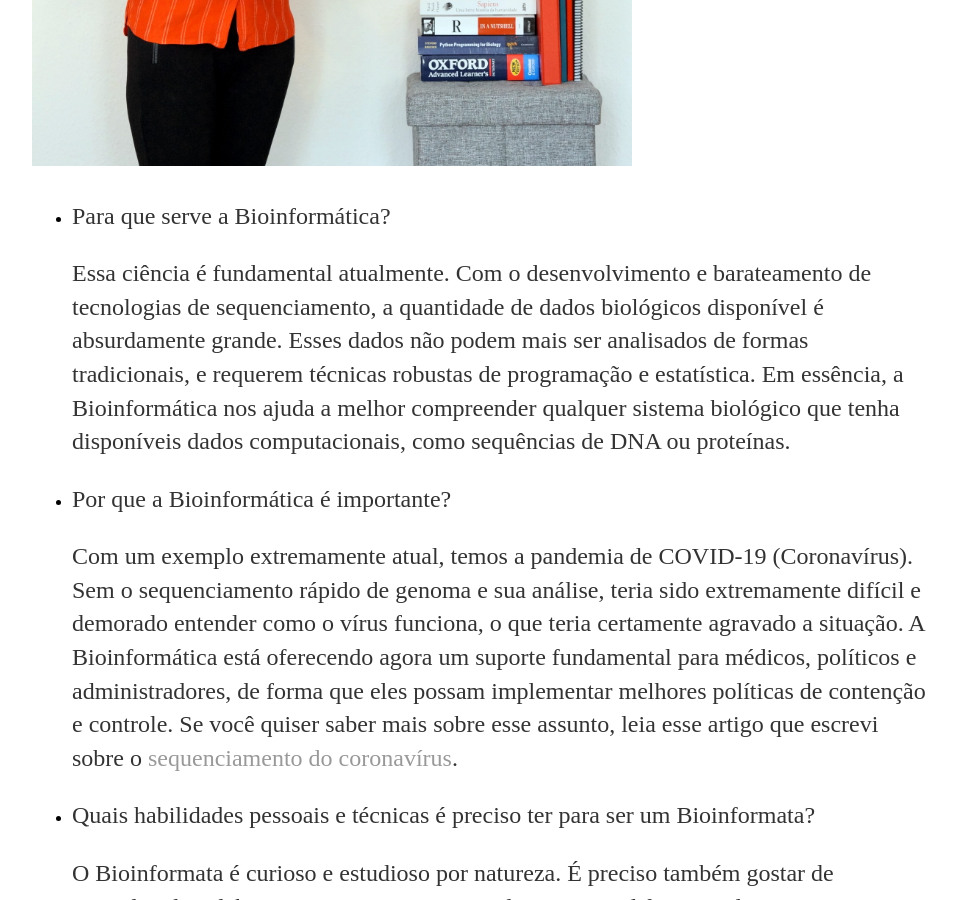
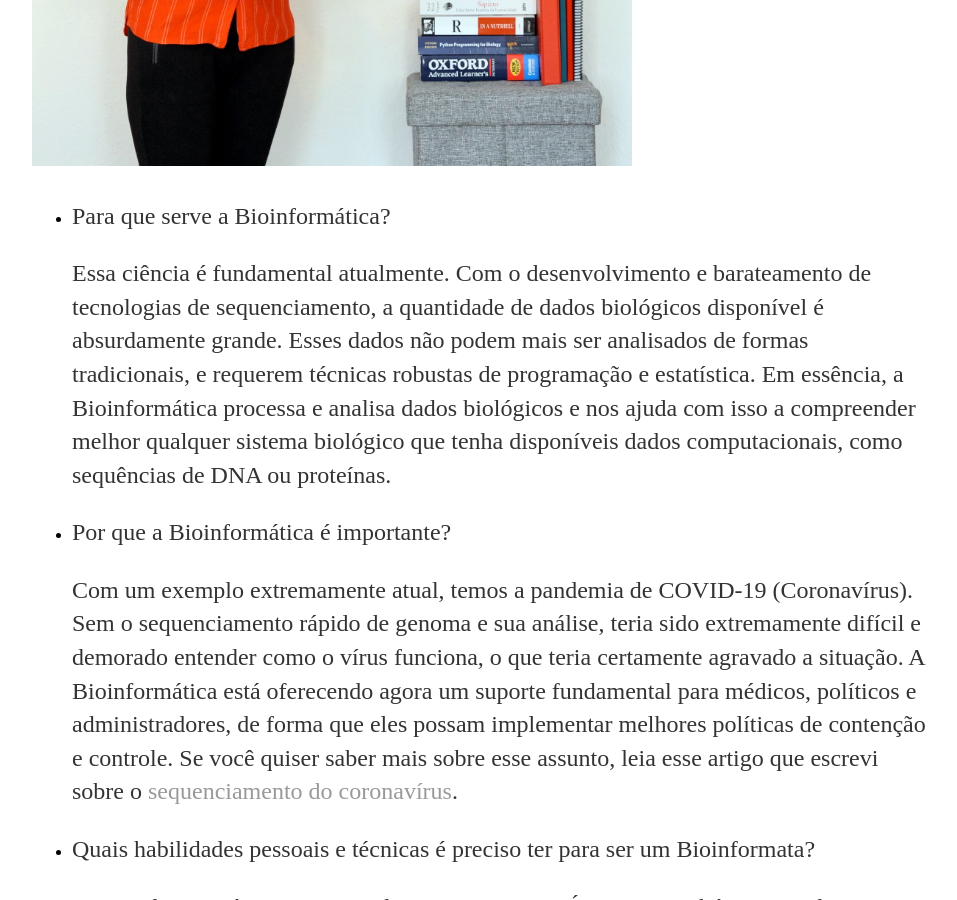
Before and after one commit to waltercostamb/waltercostamb.github.io, a Jekyll site: the page built from _posts/2020-05-22-PodcastIBICT.md, in a window 1280 px wide and 900 px high, scrolled down 2419 px. Shown: the whole window, without its empty margins (160-1117 px from the left). Built offline with Jekyll 4.4.1, drawn with Linux system fonts in a browser that asks for light colours.

Commit message:
Update 2020-05-22-PodcastIBICT.md

```diff
--- a/_posts/2020-05-22-PodcastIBICT.md
+++ b/_posts/2020-05-22-PodcastIBICT.md
@@ -33,7 +33,7 @@ Nesse podcast conversaremos sobre a minha pesquisa dentro do campo da Bioinform
 
       Essa ciência é fundamental atualmente. Com o desenvolvimento e barateamento de tecnologias de sequenciamento, a quantidade
   de dados biológicos disponível é absurdamente grande. Esses dados não podem mais ser analisados de formas tradicionais, e requerem técnicas
-  robustas de programação e estatística. Em essência, a Bioinformática nos ajuda a melhor compreender qualquer sistema biológico
+  robustas de programação e estatística. Em essência, a Bioinformática processa e analisa dados biológicos e nos ajuda com isso a compreender melhor qualquer sistema biológico
   que tenha disponíveis dados computacionais, como sequências de DNA ou proteínas.
 
   - Por que a Bioinformática é importante?
```
